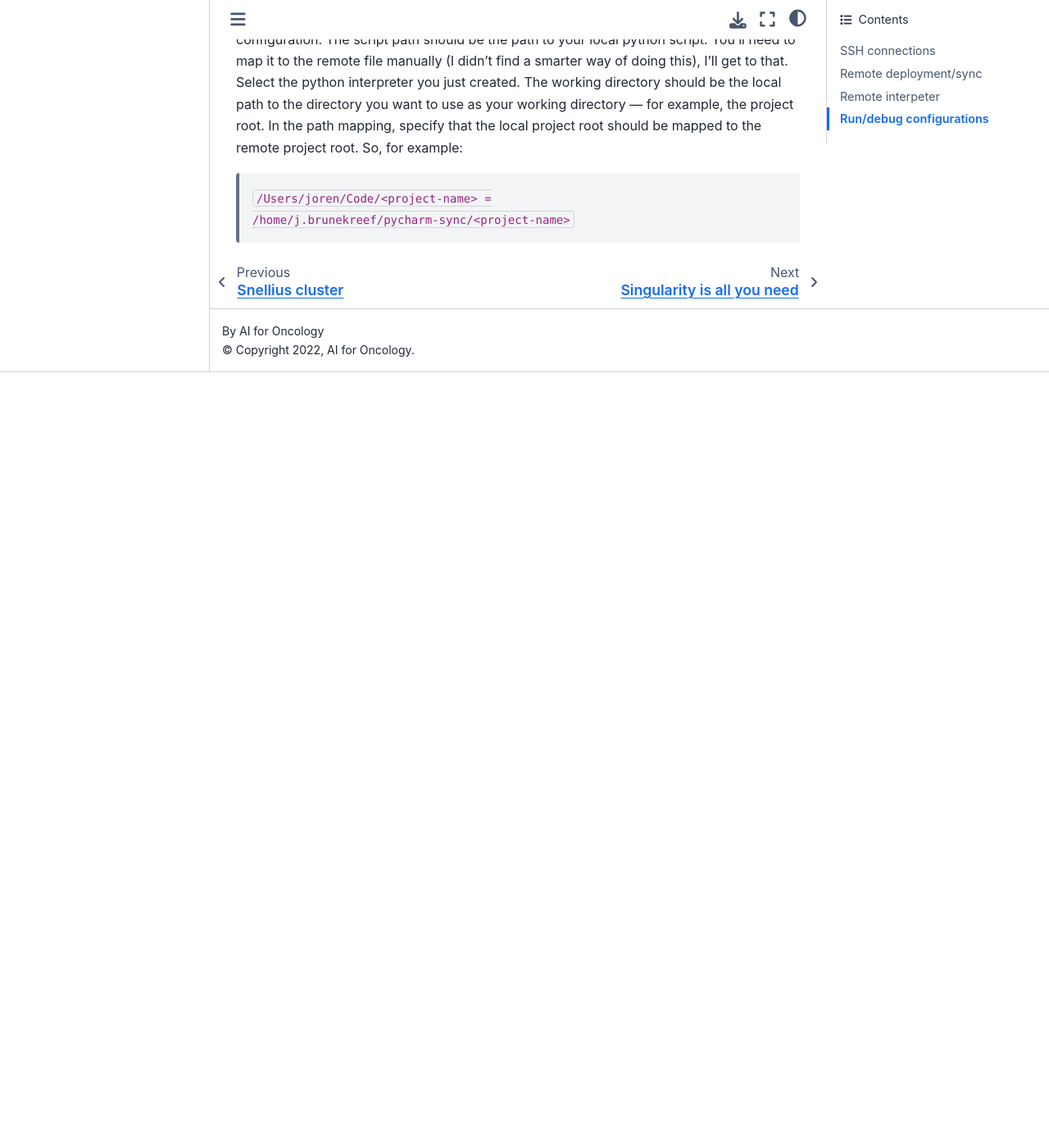
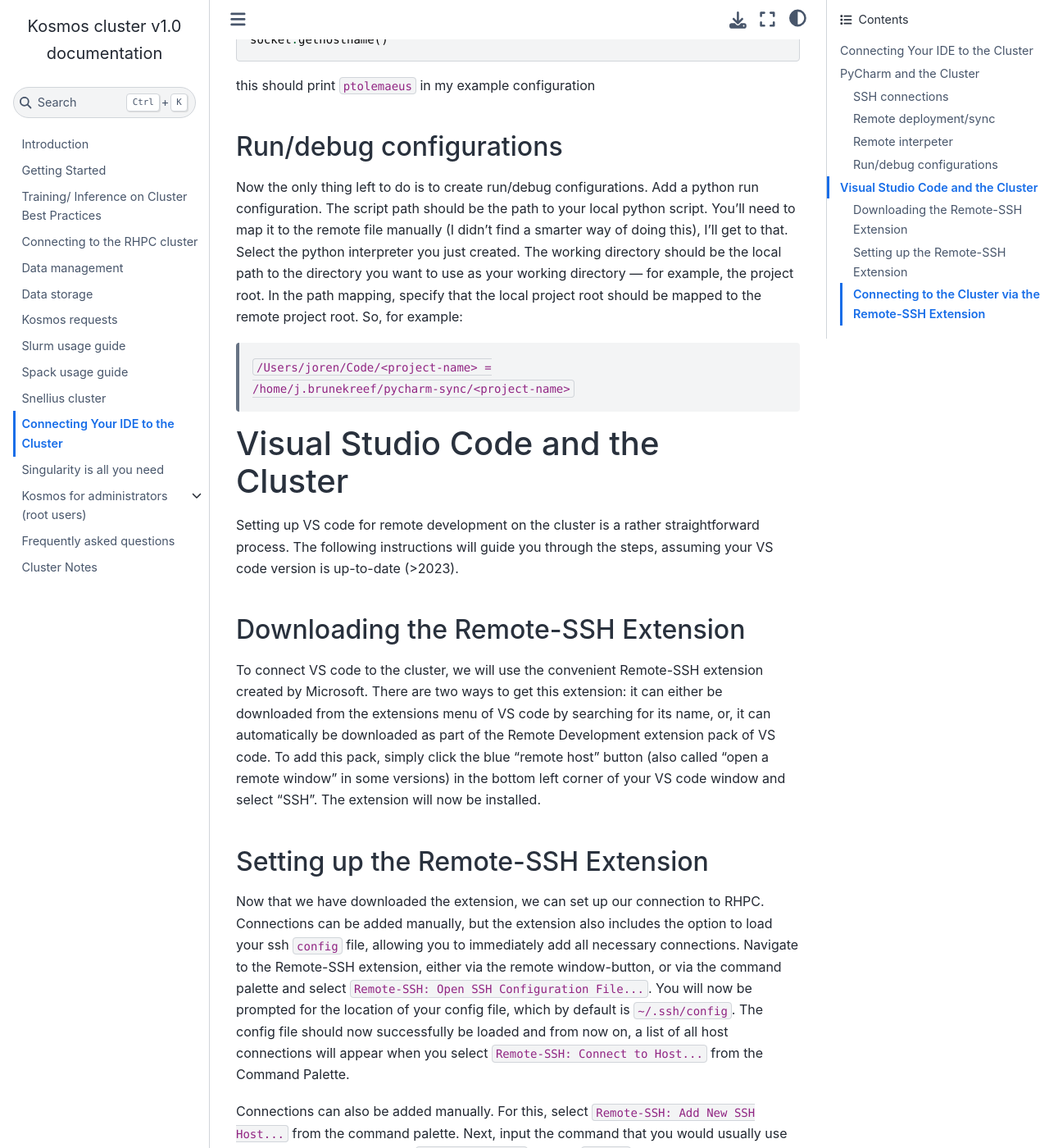
Before and after one commit to NKI-AI/kosmos-documentation, a Sphinx documentation site: the page built from docs/pycharm_remote.rst, in a window 1280 px wide and 1400 px high, scrolled down 2914 px. Shown: the whole window at 82% size. Built offline with Sphinx 7.4.7 and the Sphinx Book theme 1.1.4, drawn with Linux system fonts in a browser that asks for light colours; before the commit the page ends 3368 px from its top, so only the background shows below that; some of the changed text lies outside the part shown.

Commit message:
Update pycharm_remote.rst
Added a section on VScode and remote development and restructured introduction correspondingly.

```diff
--- a/docs/pycharm_remote.rst
+++ b/docs/pycharm_remote.rst
@@ -1,14 +1,19 @@
 =======================
-PyCharm and the cluster
+Connecting Your IDE to the Cluster
 =======================
 
-PyCharm can be configured with remote interpreters, allowing you to run/debug code directly on the RHPC cluster nodes. It is tricky to get this set up properly, and the steps below should guide you through the process. Make sure to update PyCharm to the most recent version — the interface may be different for older versions (e.g. < 2022).
+Both PyCharm and Visual Studio Code can be configured for remote development on the cluster via SSH, allowing you to run/debug code directly on the RHPC cluster nodes. Below, you can find the steps for setting up remote development on either PyCharm or Visual Studio Code.
 
+=======================
+PyCharm and the Cluster
+=======================
+
+PyCharm can be tricky to set up properly, and the steps below should guide you through the process. Make sure to update PyCharm to the most recent version — the interface may be different for older versions (e.g. < 2022).
 
 SSH connections
 ---------------
 
-First you’ll want to set up (in PyCharm) the SSH connections that you’re going to need, which you can do in Preferences -> Tools -> SSH Configurations. You definitely need a setup for ``eratosthenes`` in order to do the deployment/sync, and then some more connections to the compute nodes for connecting to a remote interpreter. In this example, i’ll use ``ptolemaeus`` as a target for that.
+First, you’ll want to set up (in PyCharm) the SSH connections that you’re going to need, which you can do in Preferences -> Tools -> SSH Configurations. You definitely need a setup for ``eratosthenes`` in order to do the deployment/sync, and then some more connections to the compute nodes for connecting to a remote interpreter. In this example, i’ll use ``ptolemaeus`` as a target for that.
 
 So, we create two connections, which I call ``rhpc-eratosthenes`` and ``rhpc-ptolemaeus``.  Use the local .ssh/config file for authentication, and keep all other default settings. These are then available globally in PyCharm (i.e. not project-specific). Test the connections with the button just to be sure. In my setup, I created a directory ~/pycharm-sync in my homefolder on the rhpc cluster to sync all projects to, but you may want to use a different method of course.
 
@@ -62,7 +67,7 @@
 #. Now verify whether your deployment configuration hasn’t been messed up by these previous steps. You should mostly check whether the ``rhpc-eratosthenes`` configuration that you created for deployment is indeed still the default, and that it wasn’t overridden by some connection in the remote interpreter.
 
 
-You can now check whether the remote interpreter works by going to the Python console in pycharm, this should give you a console on the remote server. For example, enter
+You can now check whether the remote interpreter works by going to the Python console in PyCharm, this should give you a console on the remote server. For example, enter
 
 .. code-block:: python
 
@@ -80,3 +85,30 @@
 In the path mapping, specify that the local project root should be mapped to the remote project root. So, for example:
 
     ``/Users/joren/Code/<project-name> = /home/j.brunekreef/pycharm-sync/<project-name>``
+
+
+=======================
+Visual Studio Code and the Cluster
+=======================
+
+Setting up VS code for remote development on the cluster is a rather straightforward process. The following instructions will guide you through the steps, assuming your VS code version is up-to-date (>2023).
+
+
+Downloading the Remote-SSH Extension
+------------------------
+
+To connect VS code to the cluster, we will use the convenient Remote-SSH extension created by Microsoft. There are two ways to get this extension: it can either be downloaded from the extensions menu of VS code by searching for its name, or, it can automatically be downloaded as part of the Remote Development extension pack of VS code. To add this pack, simply click the blue "remote host" button (also called "open a remote window" in some versions) in the bottom left corner of your VS code window and select "SSH". The extension will now be installed.
+
+Setting up the Remote-SSH Extension
+------------------------
+
+Now that we have downloaded the extension, we can set up our connection to RHPC. Connections can be added manually, but the extension also includes the option to load your ssh ``config`` file, allowing you to immediately add all necessary connections. Navigate to the Remote-SSH extension, either via the remote window-button, or via the command palette and select ``Remote-SSH: Open SSH Configuration File...``. You will now be prompted for the location of your config file, which by default is ``~/.ssh/config``. The config file should now successfully be loaded and from now on, a list of all host connections will appear when you select ``Remote-SSH: Connect to Host...`` from the Command Palette.
+
+Connections can also be added manually. For this, select ``Remote-SSH: Add New SSH Host...`` from the command palette. Next, input the command that you would usually use to connect to the cluster, i.e. ``ssh rhpc-kosmos`` and the ``config`` file when prompted. Your host will now show up in the possible connections list.
+
+Connecting to the Cluster via the Remote-SSH Extension
+------------------------
+
+Now that the hosts are set up, we can connect to the cluster. Select ``Remote-SSH: Connect to Host...`` from the Command Palette, and pick the host you want to connect to from the list (note that for most hosts, you will have to start a job via rhpc-kosmos first). If asked to supply the platform type of the server, select Linux. VScode will now attempt to connect to your selected host. Keep an eye out on your terminal and "output" tab, as you may be asked to input your username and/or password the first time you connect.
+
+If all went well, you will be ready for remote development! Any folders on the server can be opened as folders in VS code, saved code will be updated automatically, and any terminal you open will act on the server.
```
